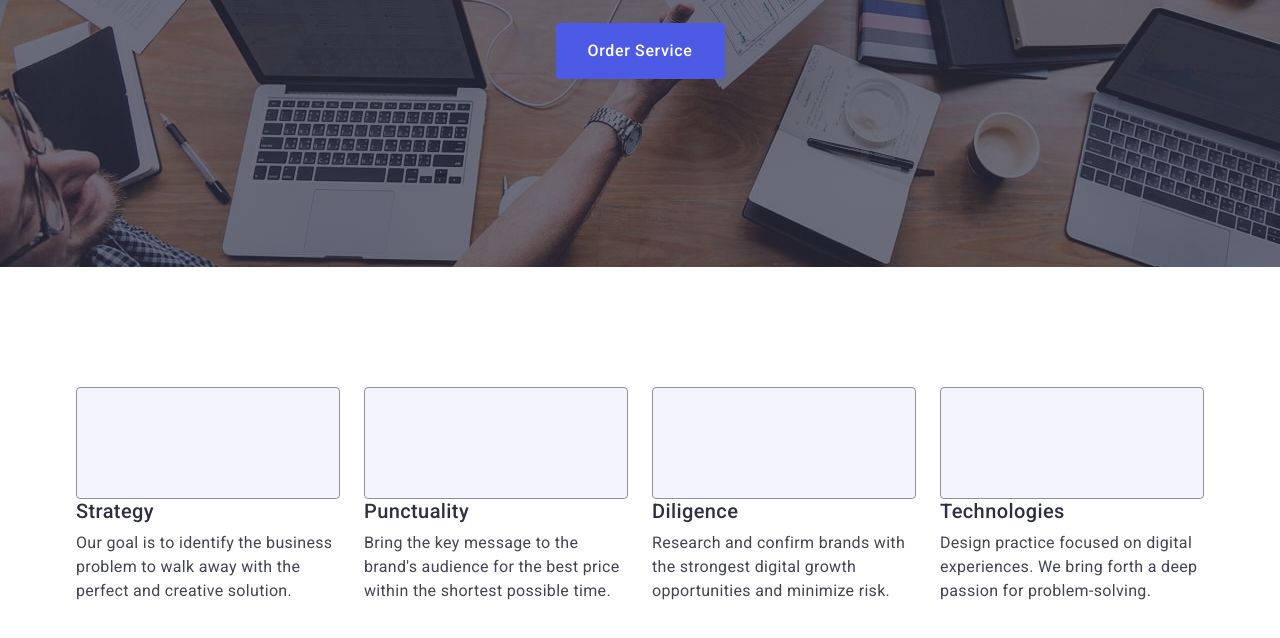
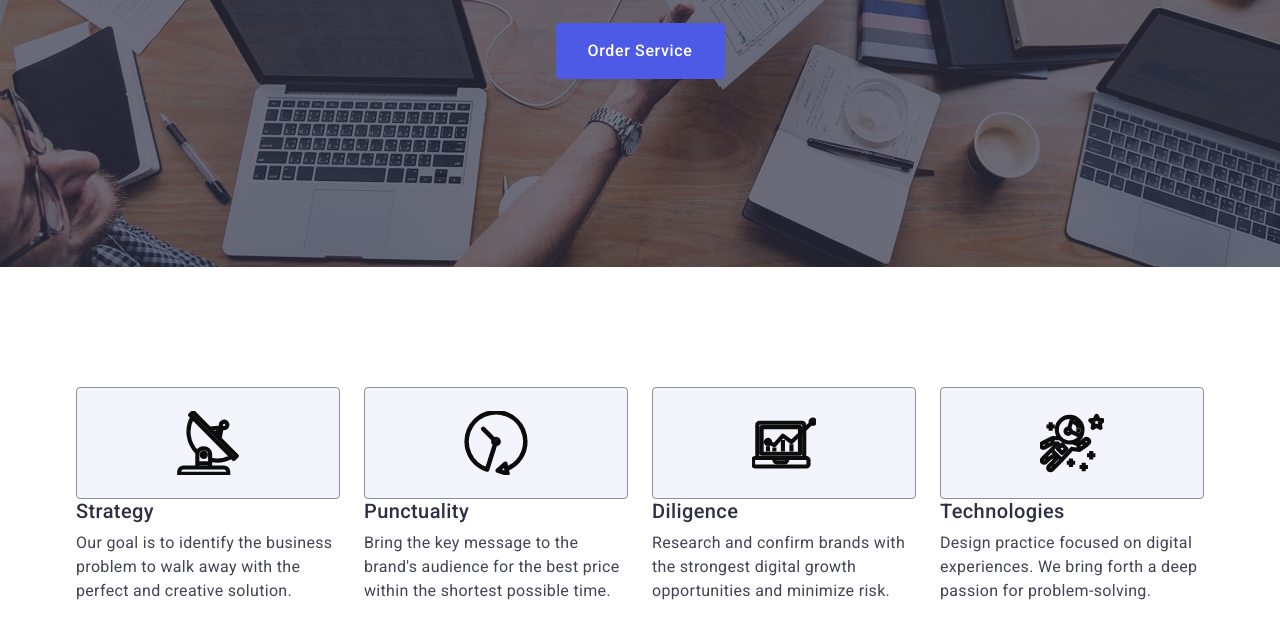
Before and after one commit to Andriyg911/goit-markup-hw-04, a plain HTML site: page index.html in a window 1280 px wide. Shown: the part 406-1044 px from the top of the page. Drawn offline with nearby package versions, Linux system fonts and the light colour scheme.

Commit message:
Add files via upload

```diff
--- a/index.html
+++ b/index.html
@@ -86,7 +86,7 @@
         <li class="section-one-list-item">
           <div class="svg">
             <svg class="svg-icon" width="64px" height="64px">
-              <use url="./images/icons.svg#astronaut"></use>
+              <use href="./images/icons.svg#astronaut"></use>
             </svg>
           </div>
           <h3 class="section-one-item-title-textb">Technologies</h3>
```
